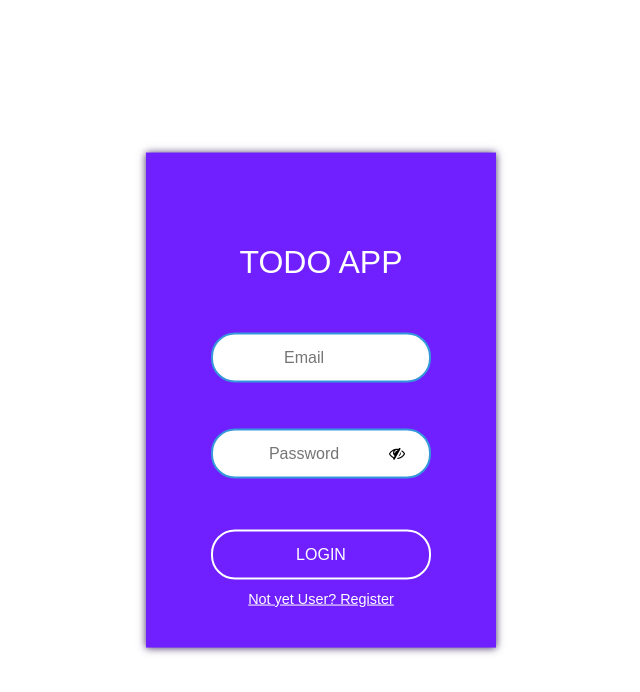
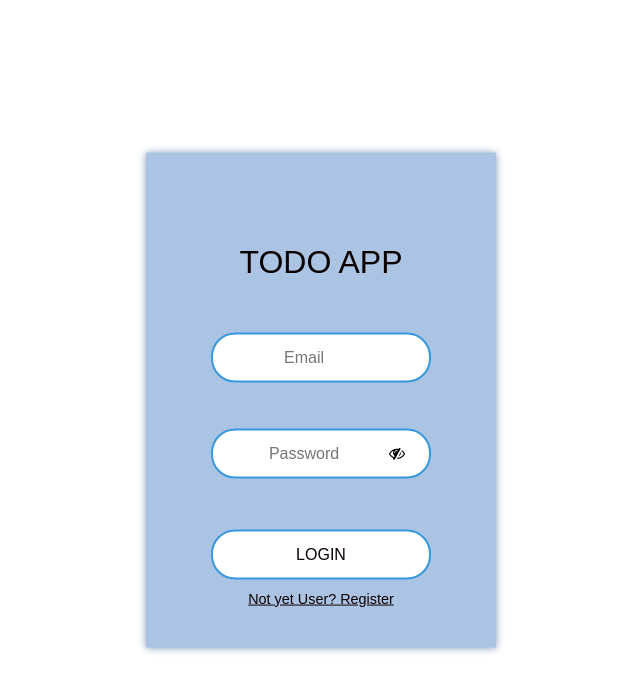
Before and after one commit to ishabaral/todo-app-react-typescript, a React (Create React App) app: page /login in a window 1280 px wide. Shown: the top 692 px of the page, without its empty margins (319-959 px from the left). Built offline with nearby package versions, Linux system fonts and the light colour scheme; data requests are answered from the project's data file.

Commit message:
new design

```diff
--- a/db.json
+++ b/db.json
@@ -103,7 +103,7 @@
     },
     {
       "text": "have breakfast",
-      "completed": false,
+      "completed": true,
       "date": "September 13, 2021",
       "userId": "1",
       "id": 27
@@ -137,13 +137,6 @@
       "id": 33
     },
     {
-      "text": "Go home",
-      "completed": true,
-      "date": "September 8, 2021",
-      "userId": "1",
-      "id": 34
-    },
-    {
       "text": "Visit Grandum",
       "completed": false,
       "date": "September 10, 2021",
@@ -159,10 +152,38 @@
     },
     {
       "text": "Cast a vote",
-      "completed": false,
+      "completed": true,
       "date": "September 15, 2021",
       "userId": "1",
       "id": 37
+    },
+    {
+      "text": "Go for a walk",
+      "completed": false,
+      "date": "September 28, 2021",
+      "userId": "1",
+      "id": 38
+    },
+    {
+      "text": "Help mum",
+      "completed": false,
+      "date": "September 28, 2021",
+      "userId": "1",
+      "id": 39
+    },
+    {
+      "text": "Wash dishes",
+      "completed": false,
+      "date": "September 28, 2021",
+      "userId": "1",
+      "id": 40
+    },
+    {
+      "text": "Play Futsal",
+      "completed": false,
+      "date": "September 28, 2021",
+      "userId": "5",
+      "id": 41
     }
   ],
   "todoss": [
--- a/package.json
+++ b/package.json
@@ -19,6 +19,7 @@
     "@types/redux-thunk": "^2.1.0",
     "axios": "^0.21.1",
     "concurrently": "^6.2.1",
+    "json-server": "^0.16.3",
     "moment": "^2.29.1",
     "react": "^17.0.2",
     "react-datepicker": "^4.2.1",
--- a/src/components/AddTodoForm.tsx
+++ b/src/components/AddTodoForm.tsx
@@ -37,10 +37,11 @@ const AddTodoForm= () => {
 
     return (
         <div className= "add-todo">
-            <form className= "add-todo-form">
+            <form className= "add-todo-form" action =  ''>
                 <input
                     className= "input-form"
                     type="text"
+                    required
                     value= {text}
                     onChange = {(e)=> setText(e.target.value)}
                     placeholder= "Enter your Todo"
--- a/src/components/LoginRegister/style.css
+++ b/src/components/LoginRegister/style.css
@@ -9,12 +9,12 @@
   top: 50%;
   left: 50%;
   transform: translate(-50%, -50%);
-  background: #7020ff;
+  background: #ACC4E3;
   text-align: center;
-  box-shadow: 0 0 8px #412c64;
+  box-shadow: 0 0 8px #8299b8;
 }
 .box h1 {
-  color: white;
+  color: rgb(12, 1, 1);
   text-transform: uppercase;
   font-weight: 500;
   padding: 30px;
@@ -23,7 +23,6 @@
 .box input[type="password"],
 .box input[type="text"] {
   border: 0;
-  background: none;
   display: block;
   margin: 5px auto;
   font-size: 1rem;
@@ -67,27 +66,27 @@
 }
 .box input[type="submit"] {
   border: 0;
-  background: none;
+  background: #fff;
   display: block;
   margin: 10px auto;
   text-align: center;
-  border: 2px solid #fff;
+  border: 2px solid #3498db;
   padding: 14px 40px;
   font-size: 1rem;
   text-transform: uppercase;
   outline: none;
-  color: white;
+  color: rgb(12, 1, 1);
   width: 220px;
   border-radius: 24px;
   transition: 0.25s;
   cursor: pointer;
 }
 .box input[type="submit"]:hover {
-  color: #7020ff;
+  color: #3498db;
   background-color: white;
 }
 .register-link {
-  color: #fff;
+  color: rgb(12, 1, 1);
   padding: 5px;
   font-size: 0.9rem;
 }
--- a/src/components/todoStyles.css
+++ b/src/components/todoStyles.css
@@ -1,5 +1,5 @@
 :root {
-  --blue: rgb(54, 112, 199);
+  --blue: #EBEBEB;
   --clr-light: #f4f4f4;
   --clr-dark: #333;
   --clr-warning: rgb(99, 36, 36);
@@ -73,11 +73,11 @@
   display: block;
   width: 9rem;
   order: 3;
-  border: 0;
+  /* border: 0; */
   font-size: 1rem;
   text-align: center;
   outline: none;
-  padding: 0.3rem;
+  padding-left: 0.3rem;
   height: 2.7rem;
   background: var(--clr-light);
 }
@@ -101,12 +101,18 @@
   color: var(--clr-dark);
   min-width: 250px;
   max-width: 700px;
-  margin: 0 auto;
+  /* align center vertically and hortizontally */
+  margin: 0;
+  position: absolute;
+  top: 50%;
+  left: 50%;
+  -ms-transform: translate(-50%, -50%);
+  transform: translate(-50%, -50%);
 }
 
 .todo-header {
   padding: var(--spacer);
-  background: #e4e4e4;
+  background: #ACC4E3;
   display: flex;
   align-items: center;
   justify-content: space-between;
```
Also changed, not shown: 1 other file (tests, documents, lock files or other folders). Lines whose indentation alone changed are shown as unchanged.
